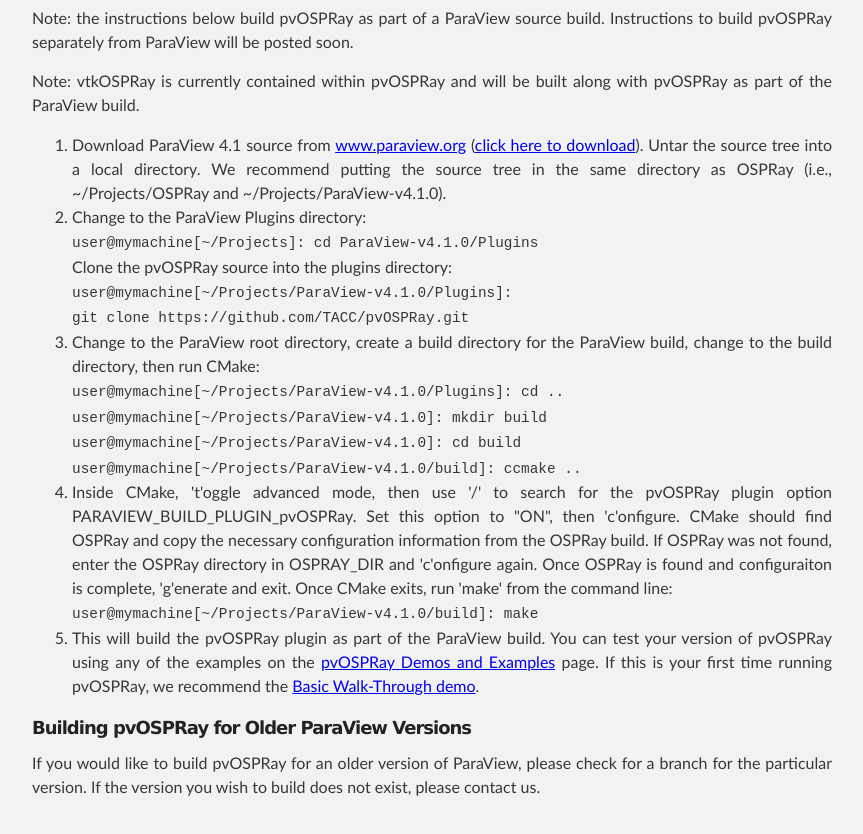
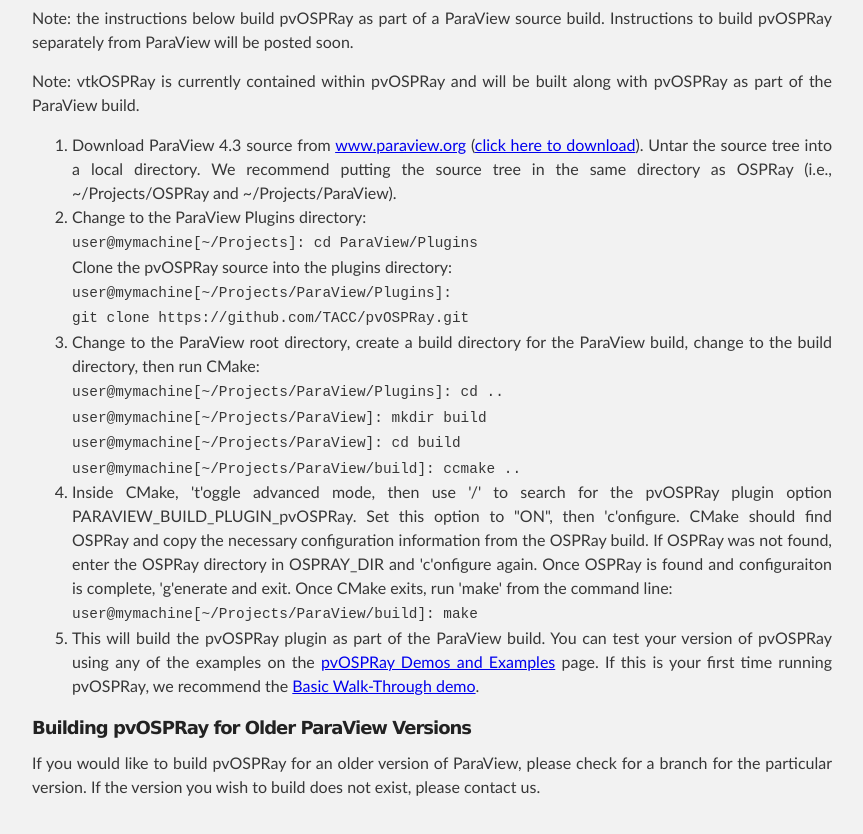
Before and after one commit to TACC/pvOSPRay, a plain HTML site: page getting_pvospray.html in a window 1280 px wide. Shown: the part 1300-2134 px from the top of the page, without its empty margins (68-931 px from the left). Drawn offline with Linux system fonts and the light colour scheme.

Commit message:
fixed pv 4.1 refs to pv 4.3

```diff
--- a/getting_pvospray.html
+++ b/getting_pvospray.html
@@ -84,7 +84,7 @@
 In addition, before you can build pvOSPRay you need the following prerequisites:
 <ul>
 <!--   <li>You can clone the latest vtkOSPRay sources via: <code>git clone https://github.com/TACC/vtkOSPRay.git</code></li> -->
-  <li>Install OSPRay, following <a href="ospray.github.io/getting_ospray.html">these instructions</a>.</li>
+  <li>Install OSPRay, following <a href="http://ospray.github.io/getting_ospray.html">these instructions</a>.</li>
   <li>OSPRay (and thus pvOSPRay) also heavily
   uses <a href="http://embree.github.io">Embree</a>; however, OSPRay
   directly includes its own copy of Embree, so a special installation
@@ -99,34 +99,34 @@
 Note: vtkOSPRay is currently contained within pvOSPRay and will be built along with pvOSPRay as part of the ParaView build.
 </p>
 <ol>
-  <li>Download ParaView 4.1 source from <a href="http://www.paraview.org/download/">www.paraview.org</a> (<a href="http://www.paraview.org/paraview-downloads/download.php?submit=Download&version=v4.1&type=source&os=all&downloadFile=ParaView-v4.1.0-source.tar.gz">click here to download</a>). Untar the source tree into a local directory.
-  We recommend putting the source tree in the same directory as OSPRay (i.e., ~/Projects/OSPRay and ~/Projects/ParaView-v4.1.0).</li>
+  <li>Download ParaView 4.3 source from <a href="http://www.paraview.org/download/">www.paraview.org</a> (<a href="http://www.paraview.org/paraview-downloads/download.php?submit=Download&version=v4.3&type=source&os=all&downloadFile=ParaView-v4.3.1-source.tar.gz">click here to download</a>). Untar the source tree into a local directory.
+  We recommend putting the source tree in the same directory as OSPRay (i.e., ~/Projects/OSPRay and ~/Projects/ParaView).</li>
 <li>Change to the ParaView Plugins directory: <br>
     <code>
-      user@mymachine[~/Projects]: cd ParaView-v4.1.0/Plugins
+      user@mymachine[~/Projects]: cd ParaView/Plugins
     </code>
     <br>
     Clone the pvOSPRay source into the plugins directory: <br>
     <code>
-      user@mymachine[~/Projects/ParaView-v4.1.0/Plugins]: <br>git clone https://github.com/TACC/pvOSPRay.git
+      user@mymachine[~/Projects/ParaView/Plugins]: <br>git clone https://github.com/TACC/pvOSPRay.git
     </code>
   </li>
 
   <li>Change to the ParaView root directory, create a build directory for the ParaView build, change to the build directory, then run CMake:<br>
     <code>
-      user@mymachine[~/Projects/ParaView-v4.1.0/Plugins]: cd ..
+      user@mymachine[~/Projects/ParaView/Plugins]: cd ..
     </code>
     <br>
     <code>
-      user@mymachine[~/Projects/ParaView-v4.1.0]: mkdir build
+      user@mymachine[~/Projects/ParaView]: mkdir build
     </code>
     <br>
     <code>
-      user@mymachine[~/Projects/ParaView-v4.1.0]: cd build
+      user@mymachine[~/Projects/ParaView]: cd build
     </code>
     <br>
     <code>
-      user@mymachine[~/Projects/ParaView-v4.1.0/build]: ccmake ..
+      user@mymachine[~/Projects/ParaView/build]: ccmake ..
     </code>
   </li>
 
@@ -134,7 +134,7 @@
   Once CMake exits, run 'make' from the command line:
     <br>
     <code>
-      user@mymachine[~/Projects/ParaView-v4.1.0/build]: make
+      user@mymachine[~/Projects/ParaView/build]: make
     </code>
   </li>
 
```
